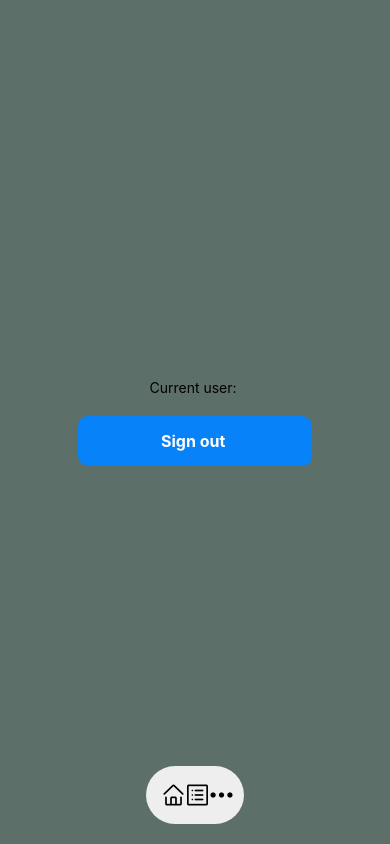
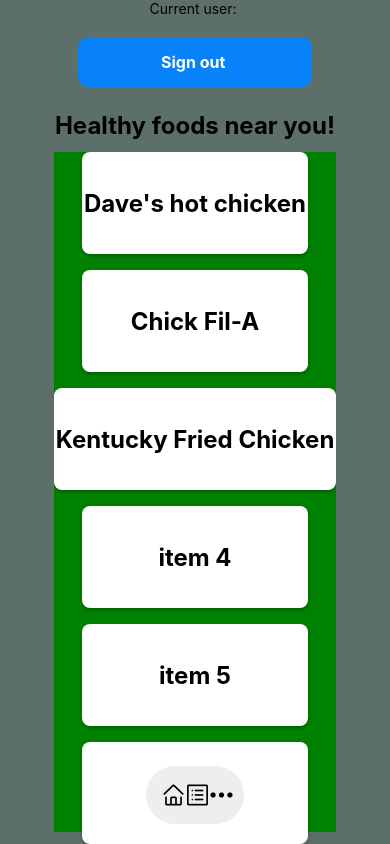
Before and after one commit to Patle1214/HealthyLiving, a React Native app in the folder HealthyLivingProject/: screen /Home in a window 390 px wide. Built offline with nearby package versions, Linux system fonts and the light colour scheme; no server answers.

Commit message:
[FLASK] setup flask server

```diff
--- a/HealthyLivingProject/package.json
+++ b/HealthyLivingProject/package.json
@@ -15,6 +15,7 @@
     "@react-native-picker/picker": "2.4.8",
     "@react-navigation/native": "^6.1.6",
     "@react-navigation/native-stack": "^6.9.12",
+    "axios": "^1.4.0",
     "expo": "~48.0.15",
     "expo-status-bar": "~1.4.4",
     "firebase": "^9.20.0",
--- a/HealthyLivingProject/screens/Home.js
+++ b/HealthyLivingProject/screens/Home.js
@@ -1,12 +1,14 @@
-import { Pressable, StyleSheet, Text, TouchableOpacity, View } from 'react-native'
+import { Pressable, StyleSheet, Text, TouchableOpacity, View, ScrollView } from 'react-native'
 import React from 'react'
 import { auth } from '../firebase'
 import { useNavigation } from '@react-navigation/native'
 import { Ionicons } from '@expo/vector-icons';
 import { AntDesign } from '@expo/vector-icons';
 import { Entypo } from '@expo/vector-icons';
+import { useEffect, useState } from 'react';
+import axios from 'axios';
 
-
+const data = ['Dave\'s hot chicken', 'Chick Fil-A', 'Kentucky Fried Chicken', 'item 4', 'item 5', 'item 6', 'item 7', 'item 8', 'item 9', 'item 10', 'item 11', 'item 12'];
 
 const Home = () => {
   let iconHeight = 26;
@@ -20,6 +22,24 @@
       })
       .catch(error => alert(error.message))
   }
+  const cards = data.slice(0, 10).map((item, index) => (
+    <View key={index} style={styles.card}>
+      <Text style={styles.title}>{item}</Text>
+    </View>
+  ));
+
+  const [getMessage, setGetMessage] = useState({})
+  useEffect(()=>{
+    axios.get('http://169.234.40.162:5000').then(response => {
+      console.log("SUCCESS FLASK FLASK", response)
+      setGetMessage(response)
+    }).catch(error => {
+      console.log(error)
+    })
+
+  }, [])
+
+
   return (
     <View style={styles.container} >
       <Text>Current user: {auth.currentUser?.email}</Text>
@@ -29,6 +49,10 @@
       >
         <Text style={styles.buttonText}>Sign out </Text>
       </TouchableOpacity>
+      <View>
+        <Text style={styles.heading}>Healthy foods near you!</Text>
+      </View>
+      <ScrollView contentContainerStyle={styles.cardContainer}>{cards}</ScrollView>
       <View style={styles.navContainer}>
             <View style={styles.navBar}>
                 <Pressable onPress={() => navigation.replace("Home")}>
@@ -53,7 +77,11 @@
     flex: 1,
     justifyContent: 'center',
     alignItems: 'center',
-    backgroundColor: '#5C6F68'
+    backgroundColor: '#5C6F68',
+    scrollBehavior: 'auto',
+  },
+  scrollView: {
+    height: '100%',
   },
 
   button : {
@@ -101,7 +129,45 @@
 
   iconBehave: {
     padding: 40
+  },
+
+  cardContainer: {
+    flex: 1,
+    alignItems: 'center',
+    marginVertical: 12,
+    backgroundColor: 'green',
+    width: '100%',
+    height: '100%',
+  },
+  card: {
+    backgroundColor: '#fff',
+    padding: 2,
+    marginBottom: 16,
+    borderRadius: 8,
+    marginHorizontal: 'auto',
+    flex: 1,
+    alignItems: 'center',
+    justifyContent: 'center',
+    shadowColor: '#000',
+    shadowOffset: {
+      width: 0,
+      height: 2,
+    },
+    shadowOpacity: 0.25,
+    shadowRadius: 3.84,
+    elevation: 5,
+    minWidth: '80%',
+    minHeight:'15%',
+  },
+  title: {
+    fontSize: 24,
+    fontWeight: 'bold',
+  },
+
+  heading: {
+    fontSize: 24,
+    fontWeight: 'bold',
+    marginTop: 24
   }
 
-
 })
```
Also changed, not shown: 2 other files (tests, documents, lock files or other folders).
